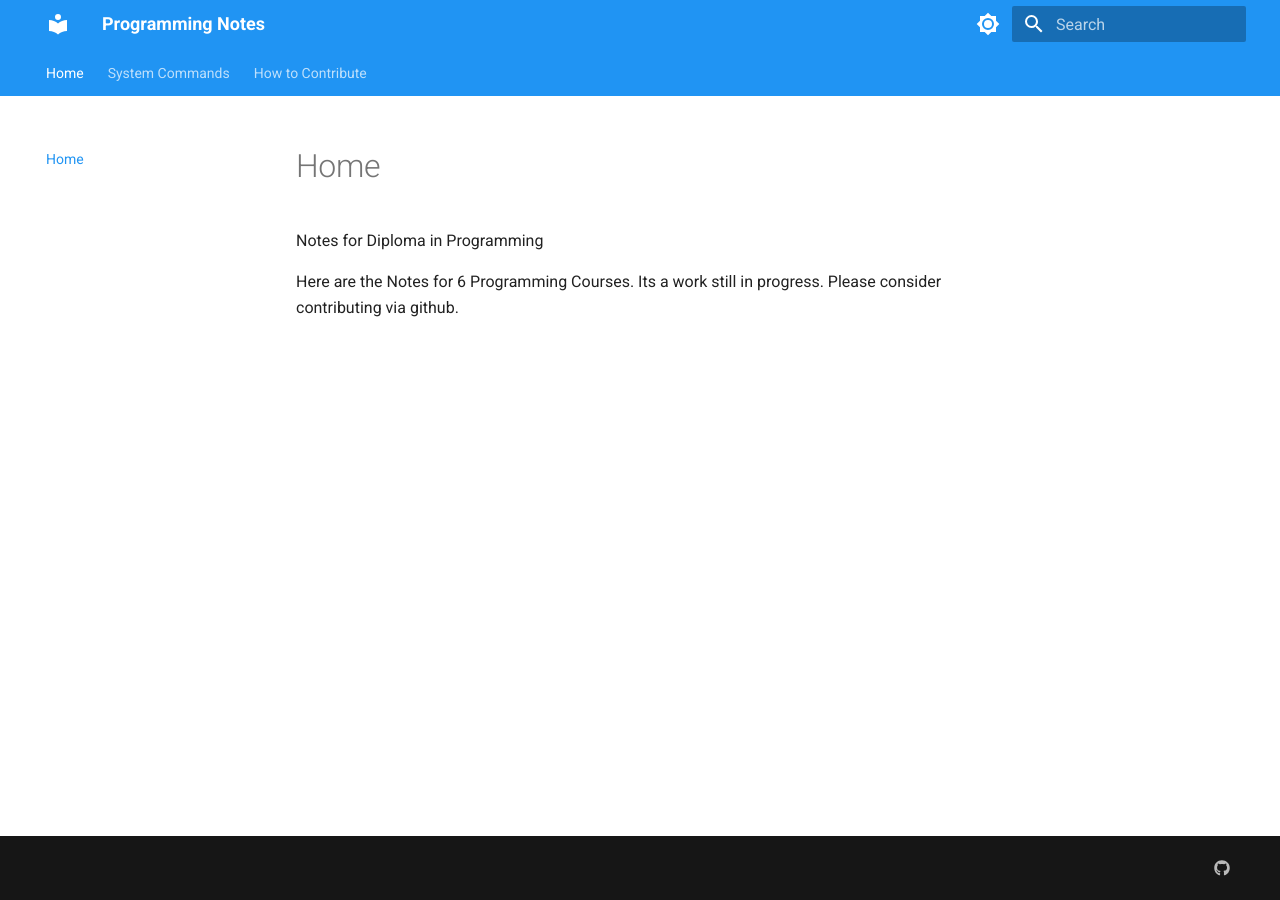
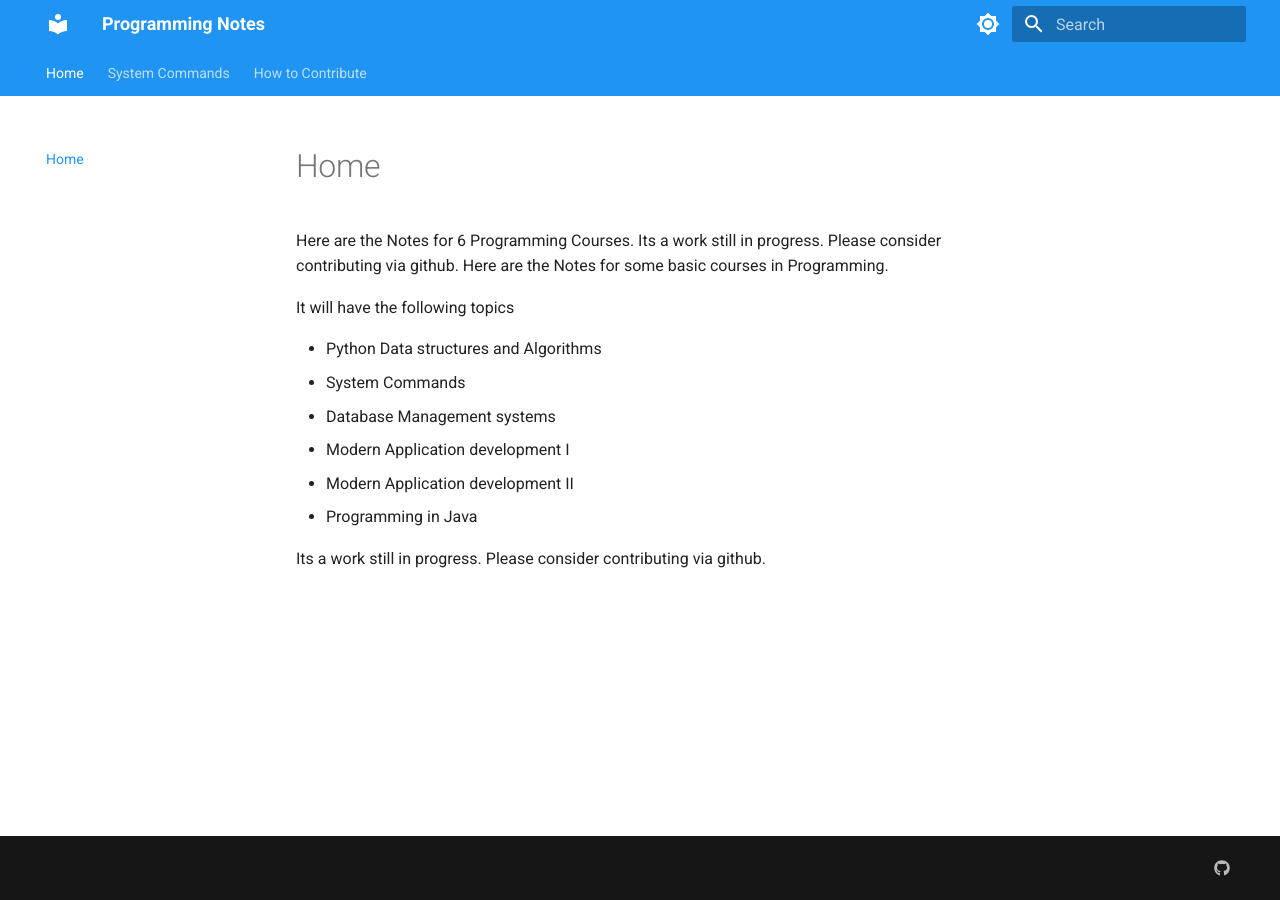
Before and after one commit to ankits-dot/mkdocs_site, an MkDocs documentation site: the page built from docs/index.md, in a window 1280 px wide. Built offline with MkDocs 1.6.1 and Material for MkDocs 9.7.7, drawn with Linux system fonts in a browser that asks for light colours.

Commit message:
added course names into the home page

```diff
--- a/docs/index.md
+++ b/docs/index.md
@@ -1,3 +1,13 @@
-Notes for Diploma in Programming
+Here are the Notes for 6 Programming Courses. Its a work still in progress. Please consider contributing via github.
+Here are the Notes for some basic courses in Programming.
 
-Here are the Notes for 6 Programming Courses. Its a work still in progress. Please consider contributing via github.
+It will have the following topics
+
+- Python Data structures and Algorithms
+- System Commands
+- Database Management systems
+- Modern Application development I
+- Modern Application development II
+- Programming in Java
+
+Its a work still in progress. Please consider contributing via github.
```
